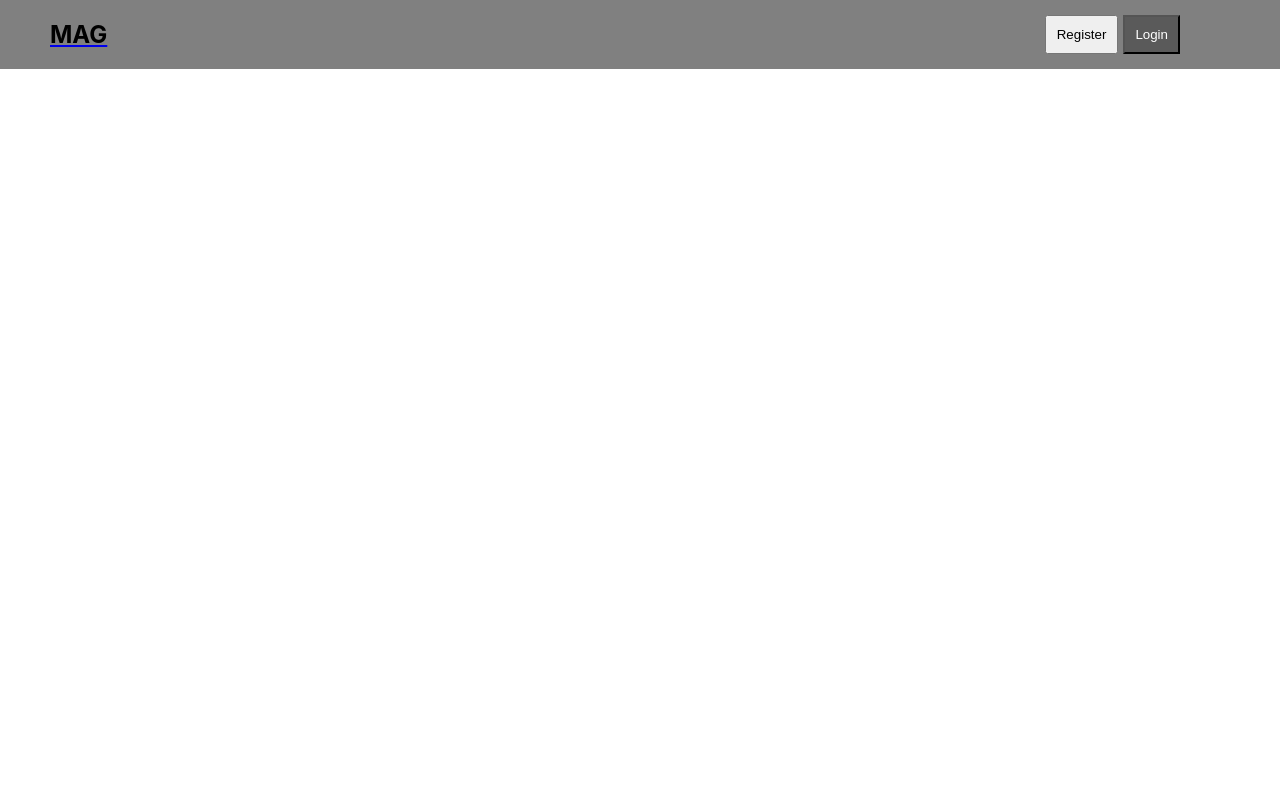
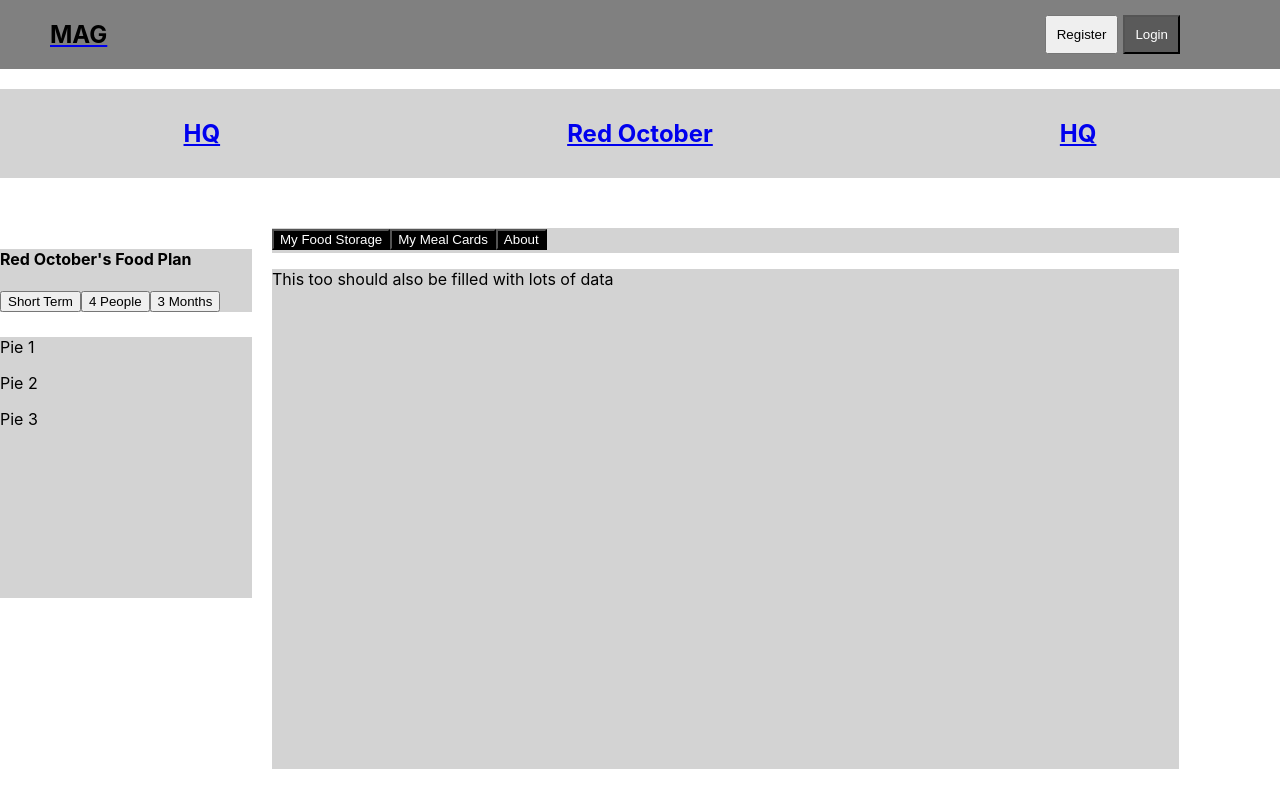
Before and after one commit to rushayhays/NSSfrontendCapstoneMAG, a React (Create React App) app: page /foodstorage/mymealcards in a window 1280 px wide. Before the commit this address had no page. Built offline with nearby package versions, Linux system fonts and the light colour scheme.

Commit message:
all basic routes in place

```diff
--- a/src/componenets/ApplicationViews.js
+++ b/src/componenets/ApplicationViews.js
@@ -7,6 +7,8 @@ import { SetUpHQ } from "./setUpHQ/SetUpHQ"
 import { HQHome } from "./hqHome/HQHome"
 import { FoodStorage } from "./foodStorage/FoodStorage"
 import { MyFoodStorage } from "./foodStorage/myFoodStorage/MyFoodStorage"
+import { MyMealCards } from "./foodStorage/myMealCards/MyMealCards"
+import { About } from "./foodStorage/about/About"
 
 export const ApplicationViews = () => {
     return(
@@ -17,6 +19,8 @@ export const ApplicationViews = () => {
                 <Route path="/hqhome" element={<HQHome/>}/>
                 <Route path="/foodstorage" element={<FoodStorage/>}>
                     <Route path="/foodstorage/myfoodstorage" element={<MyFoodStorage/>}/>
+                    <Route path="/foodstorage/mymealcards" element={<MyMealCards/>}/>
+                    <Route path="/foodstorage/about" element={<About/>}/>
                 </Route>
             </Routes>
         </>
--- a/src/componenets/foodStorage/FoodStorage.js
+++ b/src/componenets/foodStorage/FoodStorage.js
@@ -5,13 +5,15 @@ import "./foodStorage.css"
 import { UserBanner } from "../userBanner/UserBanner"
 import { FoodStorageStats } from "./foodStorageStats/FoodStorageStats"
 import { FoodNavBar } from "./foodNav/FoodNavBar"
-import { Outlet } from "react-router-dom"
+import { Outlet, Link } from "react-router-dom"
 
 
 export const FoodStorage = () => {
     return(
         <>
+            <Link to={"/hqhome"}>
            <UserBanner/>
+            </Link>
            <section className="foodStorageMainBox">
                <div className="foodStorageLeft">
                     <FoodStorageStats/>
--- a/src/componenets/foodStorage/about/About.js
+++ b/src/componenets/foodStorage/about/About.js
@@ -1 +1,9 @@
 //This is a stretch goal. It will explain the basic ideas behind how this food storage method works
+
+export const About = () => {
+    return(
+        <>
+            <p>This page will contain helpful information about how to get stared</p>
+        </>
+    )
+}
--- a/src/componenets/foodStorage/foodNav/FoodNavBar.js
+++ b/src/componenets/foodStorage/foodNav/FoodNavBar.js
@@ -10,8 +10,12 @@ export const FoodNavBar = () =>{
                 <Link to={"/foodstorage/myfoodstorage"}>
                 <button className="foodNavButton">My Food Storage</button>
                 </Link>
+                <Link to={"/foodstorage/mymealcards"}>
                 <button className="foodNavButton">My Meal Cards</button>
+                </Link>
+                <Link to={"/foodstorage/about"}>
                 <button className="foodNavButton">About</button>
+                </Link>
             </div>
         </>
     )
--- a/src/componenets/foodStorage/myMealCards/MyMealCards.js
+++ b/src/componenets/foodStorage/myMealCards/MyMealCards.js
@@ -1 +1,9 @@
 //This will load the data from the mealPackets Database
+
+export const MyMealCards = () => {
+    return(
+        <>
+            <p>This too should also be filled with lots of data</p>
+        </>
+    )
+}
--- a/src/componenets/hqHome/hqHome.css
+++ b/src/componenets/hqHome/hqHome.css
@@ -2,7 +2,6 @@
     display:flex;
     justify-content: center;
     align-items: center;
-    background-color: blueviolet;
     height:500px;
 }
 
```
